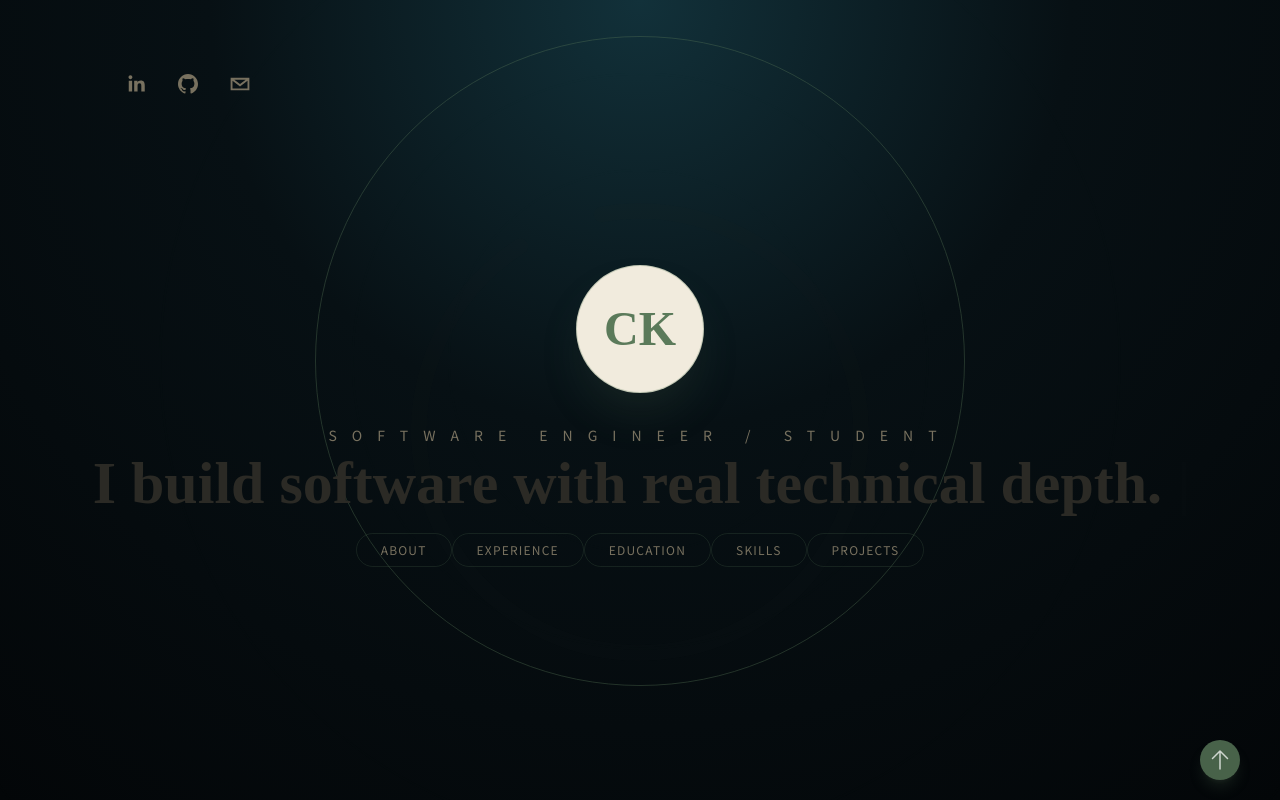
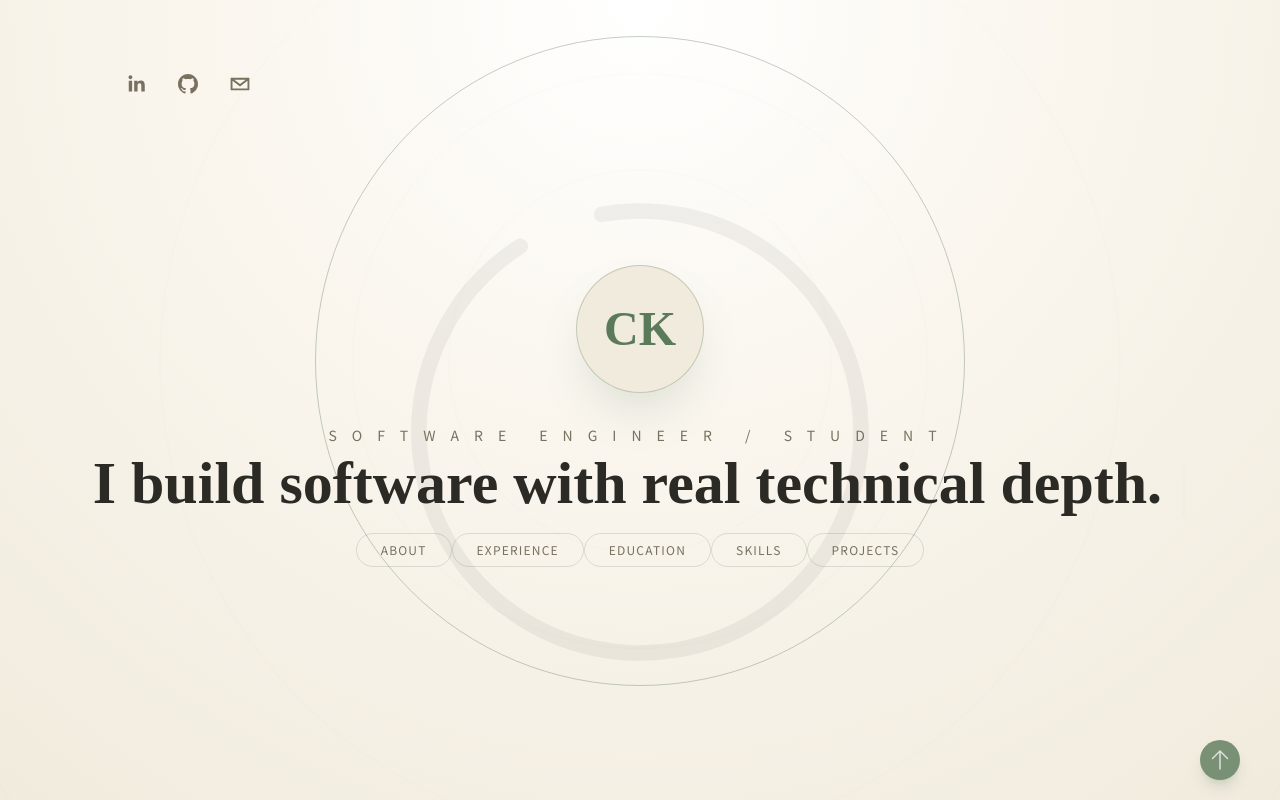
Before and after one commit to chetank03/portfolioWebsite, a Next.js app: page / in a window 1280 px wide. Built offline with nearby package versions, Linux system fonts and the light colour scheme.

Commit message:
Apply Zen theme background and hairline section dividers

```diff
--- a/pages/index.tsx
+++ b/pages/index.tsx
@@ -30,8 +30,8 @@ type Props = {
 const Home = ({ pageInfo, experiences, education, projects, skills, socials }: Props) => {
   return (
     <div
-      className="bg-lightBackground bg-[radial-gradient(circle_at_top,#12313a_0%,#071014_42%,#030608_100%)] text-darkBlack h-screen snap-y snap-mandatory
-    overflow-y-scroll overflow-x-hidden z-0 scrollbar-thin scrollbar-track-slate-800/40 scrollbar-thumb-darkGreen/80"
+      className="bg-lightBackground bg-[radial-gradient(circle_at_top,#FFFFFF_0%,#FAF6EE_42%,#F1EBDD_100%)] text-darkBlack h-screen snap-y snap-mandatory
+    overflow-y-scroll overflow-x-hidden z-0 scrollbar-thin scrollbar-track-lightBackground scrollbar-thumb-darkGreen/80"
     >
       <Head>
         <link
@@ -61,32 +61,32 @@ const Home = ({ pageInfo, experiences, education, projects, skills, socials }: P
       </section>
 
       {/* About */}
-      <section id="about" className="snap-center">
+      <section id="about" className="snap-center border-t border-grayColor/20">
         <About pageInfo={pageInfo} />
       </section>
 
       {/* Experiences */}
-      <section id="experience" className="snap-center">
+      <section id="experience" className="snap-center border-t border-grayColor/20">
         <WorkExperience experiences={experiences} />
       </section>
 
       {/* Education */}
-      <section id="education" className="snap-start">
+      <section id="education" className="snap-start border-t border-grayColor/20">
         <Education education={education} />
       </section>
 
       {/* Skills */}
-      <section id="skills" className="snap-start">
+      <section id="skills" className="snap-start border-t border-grayColor/20">
         <Skills skills={skills} />
       </section>
 
       {/* Projects */}
-      <section id="projects" className="snap-start">
+      <section id="projects" className="snap-start border-t border-grayColor/20">
         <Projects projects={projects} />
       </section>
 
       {/* Contact */}
-      <section id="contact" className="snap-start">
+      <section id="contact" className="snap-start border-t border-grayColor/20">
         <ContactMe pageInfo={pageInfo} />
       </section>
 
```
